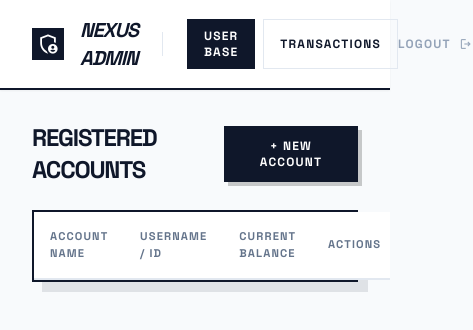
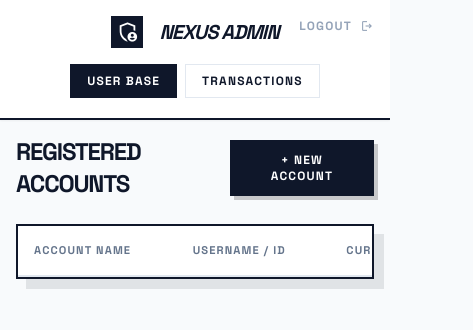
Before and after one commit to madebyframeio/Prism-Financial, a plain HTML site: page admin.html in a window 390 px wide. Shown: the whole page, 473 px wide, since content can reach past the window. Drawn offline with nearby package versions, Linux system fonts and the light colour scheme; no server answers.

Commit message:
Enhance responsiveness for Admin Panel and Login page

```diff
--- a/admin.html
+++ b/admin.html
@@ -69,28 +69,32 @@
 <body class="min-h-screen flex flex-col">
     <!-- Navbar -->
     <header
-        class="bg-white border-b-2 border-slate-900 px-8 py-4 sticky top-0 z-50 flex justify-between items-center shadow-sm">
-        <div class="flex items-center gap-4">
-            <div class="bg-slate-900 p-1 text-white">
-                <span class="material-symbols-outlined block">admin_panel_settings</span>
+        class="bg-white border-b-2 border-slate-900 px-4 md:px-8 py-4 sticky top-0 z-50 flex flex-col md:flex-row justify-between items-center shadow-sm gap-4">
+        <div class="flex flex-col md:flex-row items-center gap-4 w-full md:w-auto">
+            <div class="flex items-center gap-4">
+                <div class="bg-slate-900 p-1 text-white">
+                    <span class="material-symbols-outlined block">admin_panel_settings</span>
+                </div>
+                <h1 class="text-xl font-bold uppercase tracking-tighter italic">Nexus Admin</h1>
             </div>
-            <h1 class="text-xl font-bold uppercase tracking-tighter italic">Nexus Admin</h1>
-            <div class="h-6 w-px bg-slate-200 mx-2"></div>
-            <nav class="flex gap-2">
+
+            <div class="hidden md:block h-6 w-px bg-slate-200 mx-2"></div>
+
+            <nav class="flex gap-2 w-full md:w-auto overflow-x-auto pb-1 md:pb-0 justify-center">
                 <button onclick="switchView('users')" id="btn-users"
-                    class="tab-btn active px-4 py-2 border border-slate-200 text-xs font-bold uppercase tracking-widest hover:border-slate-900 transition-all">User
+                    class="tab-btn active px-4 py-2 border border-slate-200 text-xs font-bold uppercase tracking-widest hover:border-slate-900 transition-all whitespace-nowrap">User
                     Base</button>
                 <button onclick="switchView('transactions')" id="btn-transactions"
-                    class="tab-btn px-4 py-2 border border-slate-200 text-xs font-bold uppercase tracking-widest hover:border-slate-900 transition-all">Transactions</button>
+                    class="tab-btn px-4 py-2 border border-slate-200 text-xs font-bold uppercase tracking-widest hover:border-slate-900 transition-all whitespace-nowrap">Transactions</button>
             </nav>
         </div>
         <button onclick="logout()"
-            class="text-slate-400 hover:text-slate-900 flex items-center gap-2 text-xs font-bold uppercase tracking-widest">
+            class="text-slate-400 hover:text-slate-900 flex items-center gap-2 text-xs font-bold uppercase tracking-widest absolute md:static top-4 right-4">
             Logout <span class="material-symbols-outlined text-sm">logout</span>
         </button>
     </header>
 
-    <main class="flex-1 p-8 overflow-y-auto">
+    <main class="flex-1 p-4 md:p-8 overflow-y-auto">
         <div class="max-w-7xl mx-auto">
 
             <!-- Users View -->
@@ -102,8 +106,8 @@
                         + New Account
                     </button>
                 </div>
-                <div class="border-2 border-slate-900 shadow-[10px_10px_0px_0px_rgba(15,23,42,0.1)]">
-                    <table class="w-full admin-table text-left border-collapse">
+                <div class="border-2 border-slate-900 shadow-[10px_10px_0px_0px_rgba(15,23,42,0.1)] overflow-x-auto">
+                    <table class="w-full admin-table text-left border-collapse min-w-[600px]">
                         <thead>
                             <tr>
                                 <th>Account Name</th>
@@ -214,8 +218,8 @@
                                     <span class="material-symbols-outlined text-sm">add_circle</span> Add Entry
                                 </button>
                             </div>
-                            <div class="max-h-64 overflow-y-auto">
-                                <table class="w-full admin-table text-left border-collapse">
+                            <div class="max-h-64 overflow-y-auto overflow-x-auto">
+                                <table class="w-full admin-table text-left border-collapse min-w-[500px]">
                                     <thead>
                                         <tr>
                                             <th class="py-2 text-[10px] uppercase text-slate-400">Date</th>
@@ -252,8 +256,8 @@
                         + Manual Entry
                     </button>
                 </div>
-                <div class="border-2 border-slate-900 shadow-[10px_10px_0px_0px_rgba(15,23,42,0.1)]">
-                    <table class="w-full admin-table text-left border-collapse">
+                <div class="border-2 border-slate-900 shadow-[10px_10px_0px_0px_rgba(15,23,42,0.1)] overflow-x-auto">
+                    <table class="w-full admin-table text-left border-collapse min-w-[800px]">
                         <thead>
                             <tr>
                                 <th>Timestamp</th>
```
Also changed, not shown: index.html (+1 -1 lines).
